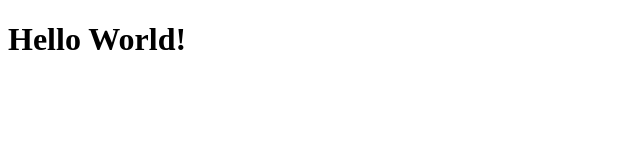
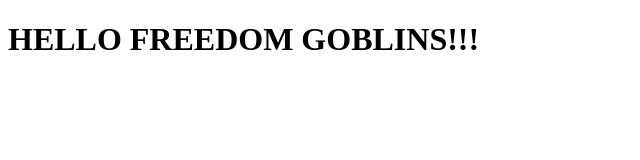
Before and after one commit to videzyrah/freedomgoblins, a plain HTML site: page index.html in a window 1280 px wide. Shown: the whole page, without its empty margins (0-640 px from the left). Drawn offline with Linux system fonts and the light colour scheme.

Commit message:
-goblins body

```diff
--- a/index.html
+++ b/index.html
@@ -6,6 +6,7 @@
     <title>Hello Freedom Goblins!</title>
   </head>
   <body>
-    <h1>Hello World!</h1>
+    <h1>HELLO FREEDOM GOBLINS!!!</h1>
+
   </body>
 </html>
```
